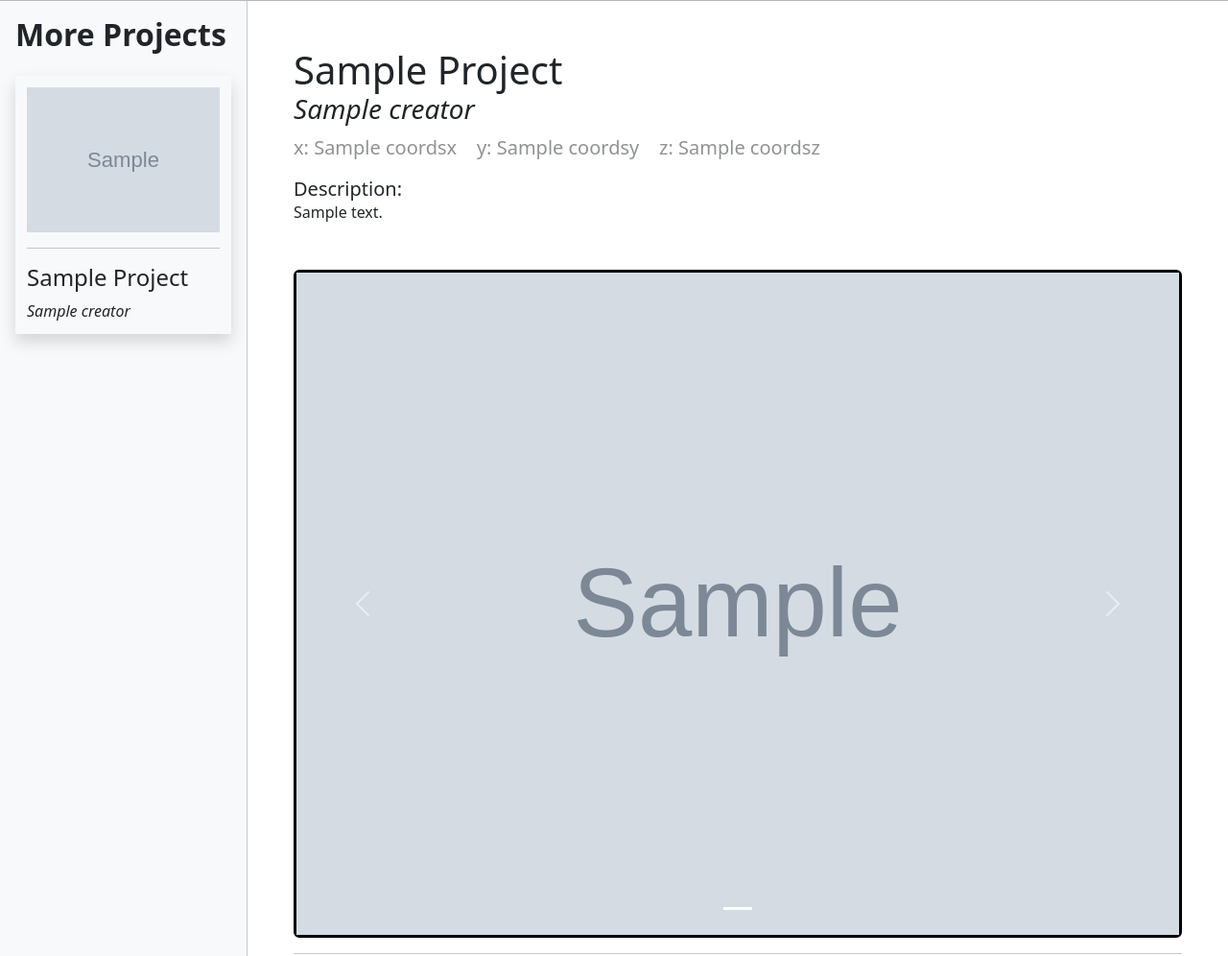
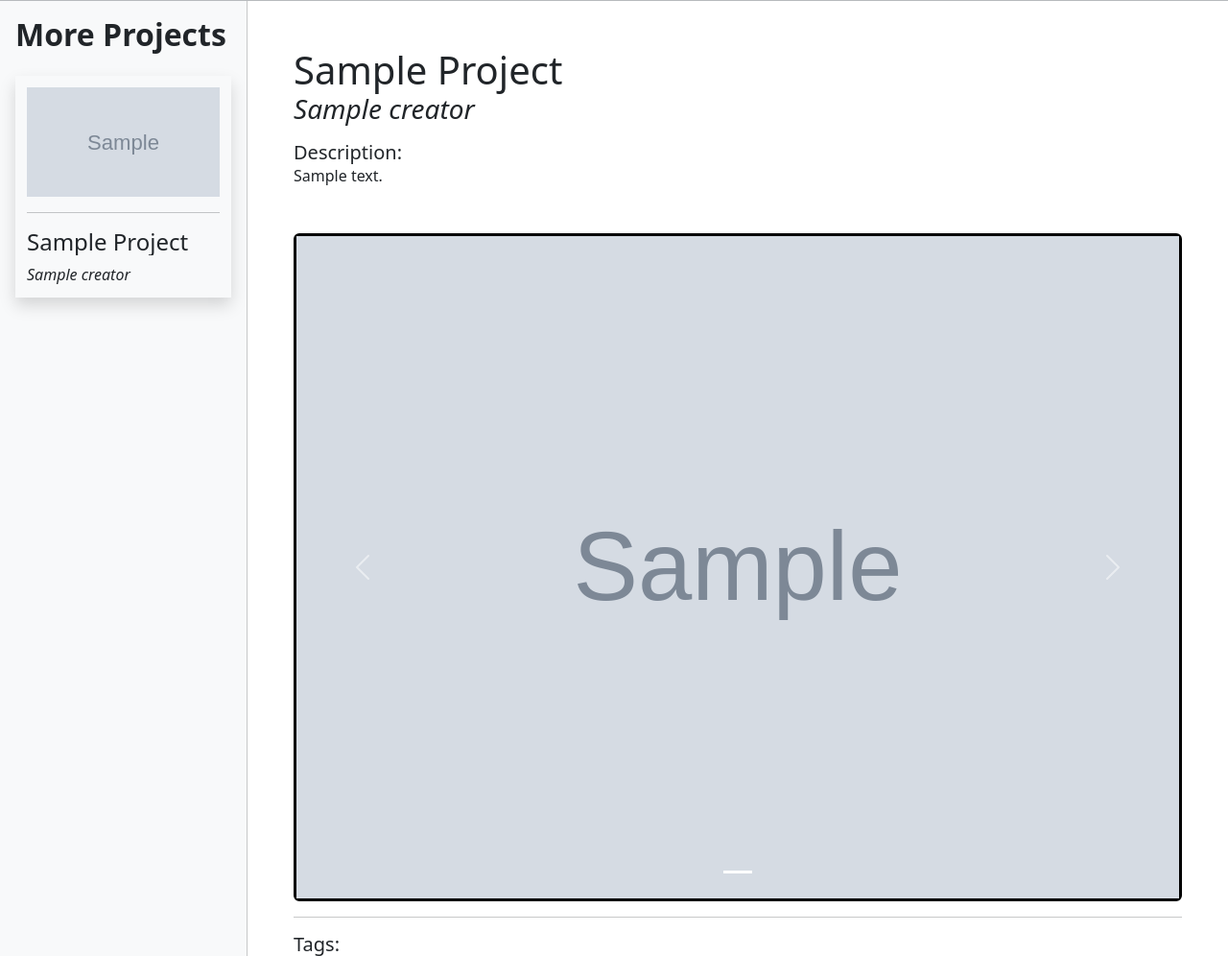
Before and after one commit to tylerb153/Resume-Website-Django, a Django app: template Resume-Website/showcase/templates/projectDetails.html in a window 1280 px wide. Shown: the part 80-1076 px from the top of the page at 96% size. Run offline with Django 5.2, Linux system fonts and the light colour scheme; the template is opened without the code that fills it: most values are stand-ins (such as "Sample title", 1, 10 or a date in 2020); grey boxes marked "Sample" are stand-in pictures.

Commit message:
Removed mentions of coordinates from models and details page

```diff
--- a/Resume-Website/showcase/forms.py
+++ b/Resume-Website/showcase/forms.py
@@ -4,4 +4,4 @@ from .models import Project
 class ProjectForm(forms.ModelForm):
     class Meta:
         model = Project
-        fields = ['title', 'creator', 'coordsx', 'coordsy', 'coordsz', 'description']
+        fields = ['title', 'creator', 'description']
--- a/Resume-Website/showcase/models.py
+++ b/Resume-Website/showcase/models.py
@@ -20,9 +20,6 @@ class Project(models.Model):
     title = models.CharField(max_length=100)
     description = models.TextField()
     creator = models.CharField(max_length=100)
-    coordsx = models.IntegerField(null=True, blank=True)
-    coordsy = models.IntegerField(null=True, blank=True)
-    coordsz = models.IntegerField(null=True, blank=True)
     tags = models.ManyToManyField(Tag, related_name='projects', through='ProjectTag')
     slug = models.SlugField(unique=True, blank=True)
 
--- a/Resume-Website/showcase/templates/projectDetails.html
+++ b/Resume-Website/showcase/templates/projectDetails.html
@@ -1,7 +1,7 @@
 {% extends "base.html" %}
 {% load static %}
 {% load showcase_filters %}
-{% block title %}{{ Project.title }}{% endblock %}
+{% block title %}{{ project.title }}{% endblock %}
 {% block head %}
     <link rel="stylesheet" href="{% static 'showcase.css' %}">
 {% endblock %}
@@ -11,36 +11,31 @@
         {% comment %} Other Projects {% endcomment %}
         <div class="d-none d-lg-flex flex-column bg-body-tertiary p-3 sidebar align-self-stretch" style="">
             <h2 class="fw-bold">More Projects</h2>
-            {% for Project in Projects %}
-                <a href="{% url 'ProjectDetails' Project.slug %}" class="d-block shadow mt-3 Project-container text-reset text-decoration-none w-100" style="padding:.75rem;">
-                    <img src="{% if Project.thumbnail.image %}{{ Project.thumbnail.image.url }}{% else %}{% static 'images/LogoBW.svg' %}{% endif %}" onerror="this.src='{% static 'images/LogoBW.svg' %}'" class="w-100 Project-image">
+            {% for project in projects %}
+                <a href="{% url 'projectDetails' project.slug %}" class="d-block shadow mt-3 project-container text-reset text-decoration-none w-100" style="padding:.75rem;">
+                    <img src="{% if project.thumbnail.image %}{{ project.thumbnail.image.url }}{% else %}{% static 'images/LogoBW.svg' %}{% endif %}" onerror="this.src='{% static 'images/LogoBW.svg' %}'" class="w-100 project-image">
                     <hr>
-                    <h5 class="mt-2 fs-4 Project-details text-capitalize">{{Project.title}}</h5>
-                    <p class="mb-0 fst-italic Project-details">{{Project.creator}}</p>
+                    <h5 class="mt-2 fs-4 project-details text-capitalize">{{project.title}}</h5>
+                    <p class="mb-0 fst-italic project-details">{{project.creator}}</p>
                 </a>
             {% endfor %}
         </div>
         <div class="vr d-none d-lg-block"></div>
         <div class="container-fluid p-lg-5 pt-5 mb-3" style="max-width: 1700px;">
-            <h1 class="text-capitalize mb-0">{{ Project.title }}</h1>
-            <h3 class="fst-italic mb-0">{{ Project.creator }}</h3>
-            <div class="d-flex text-body-tertiary mb-0 mt-2 fs-5">
-                {% if Project.coordsx != null %}<p class="mb-0">x: {{Project.coordsx}}&nbsp;&nbsp;&nbsp;&nbsp;</p>{% endif %}
-                {% if Project.coordsy != null %}<p class="mb-0">y: {{Project.coordsy}}&nbsp;&nbsp;&nbsp;&nbsp;</p>{% endif %}
-                {% if Project.coordsz != null %}<p class="mb-0">z: {{Project.coordsz}}</p>{% endif %}
-            </div>
+            <h1 class="text-capitalize mb-0">{{ project.title }}</h1>
+            <h3 class="fst-italic mb-0">{{ project.creator }}</h3>
             <h5 class="mb-0 mt-3">Description:</h5>
-            <p class="">{{ Project.description }}</p>
+            <p class="">{{ project.description }}</p>
             {% comment %} Carousel {% endcomment %}
             <div class="ratio ratio-4x3 mt-5 border border-black border-3 rounded">
                 <div id="ProjectImageCarousel" class="carousel slide" data-bs-ride="carousel" data-bs-interval="10000">
                     <div class="carousel-indicators">
-                        {% for image in Project.images.all %}
+                        {% for image in project.images.all %}
                             <button type="button" data-bs-target="#ProjectImageCarousel" data-bs-slide-to="{{ forloop.counter0 }}" {% if forloop.first %}class="active"{% endif %} aria-label="Slide 2"></button>
                         {% endfor %}
                     </div>
                     <div class="carousel-inner h-100">
-                        {% for image in Project.images.all %}
+                        {% for image in project.images.all %}
                             <div class="carousel-item h-100 {% if forloop.first %}active{% endif %}">
                                 <img src="{{ image.image.url }}" class="d-block w-100 h-100 object-fit-cover" data-bs-toggle="modal" data-bs-target="#imageModal" data-slide-index="{{ forloop.counter0 }}" alt="Image of Project">
                             </div>
@@ -59,12 +54,12 @@
             </div>
             <hr>
             <h5 class="mb-0 mt-3">Tags:</h5>
-            {% if Project.tags.all.count == 0 %}
+            {% if project.tags.all.count == 0 %}
             <p class="mb-0">No tags found...</p>
             {% else %}
                 <div class="d-flex flex-wrap gap-2 mt-2">
                     <form class="mb-0" method="GET" action="{% url 'showcase' %}">
-                        {% for tag in Project.tags.all %}
+                        {% for tag in project.tags.all %}
                         <button class="mt-1 btn {% if tag.name in request.GET.filters %}btn-secondary{% else %}btn-outline-secondary{% endif %}" type="submit" name="filters" value="{% if tag.name in request.GET.filters %}{{ request.GET.filters|exclude:tag.name }}{% else %}{{ request.GET.filters }}{{ tag.name }},{% endif %}" type="button">{{tag.name}}</button>{% endfor %}
                     </form>
                 </div>
@@ -82,12 +77,12 @@
                 <div class="modal-body">
                     <div id="ProjectImageModalCarousel" class="carousel slide" data-bs-ride="carousel" data-bs-interval="10000">
                         <div class="carousel-indicators">
-                            {% for image in Project.images.all %}
+                            {% for image in project.images.all %}
                                 <button type="button" data-bs-target="#ProjectImageModalCarousel" data-bs-slide-to="{{ forloop.counter0 }}" {% if forloop.first %}class="active"{% endif %} aria-label="Slide 2"></button>
                             {% endfor %}
                         </div>
                         <div class="carousel-inner">
-                            {% for image in Project.images.all %}
+                            {% for image in project.images.all %}
                                 <div class="carousel-item {% if forloop.first %}active{% endif %}">
                                     <img src="{{ image.image.url }}" class="d-block w-100 object-fit-contain" style="max-height: calc(100vh - 150px);" alt="Image of Project">
                                 </div>
```
